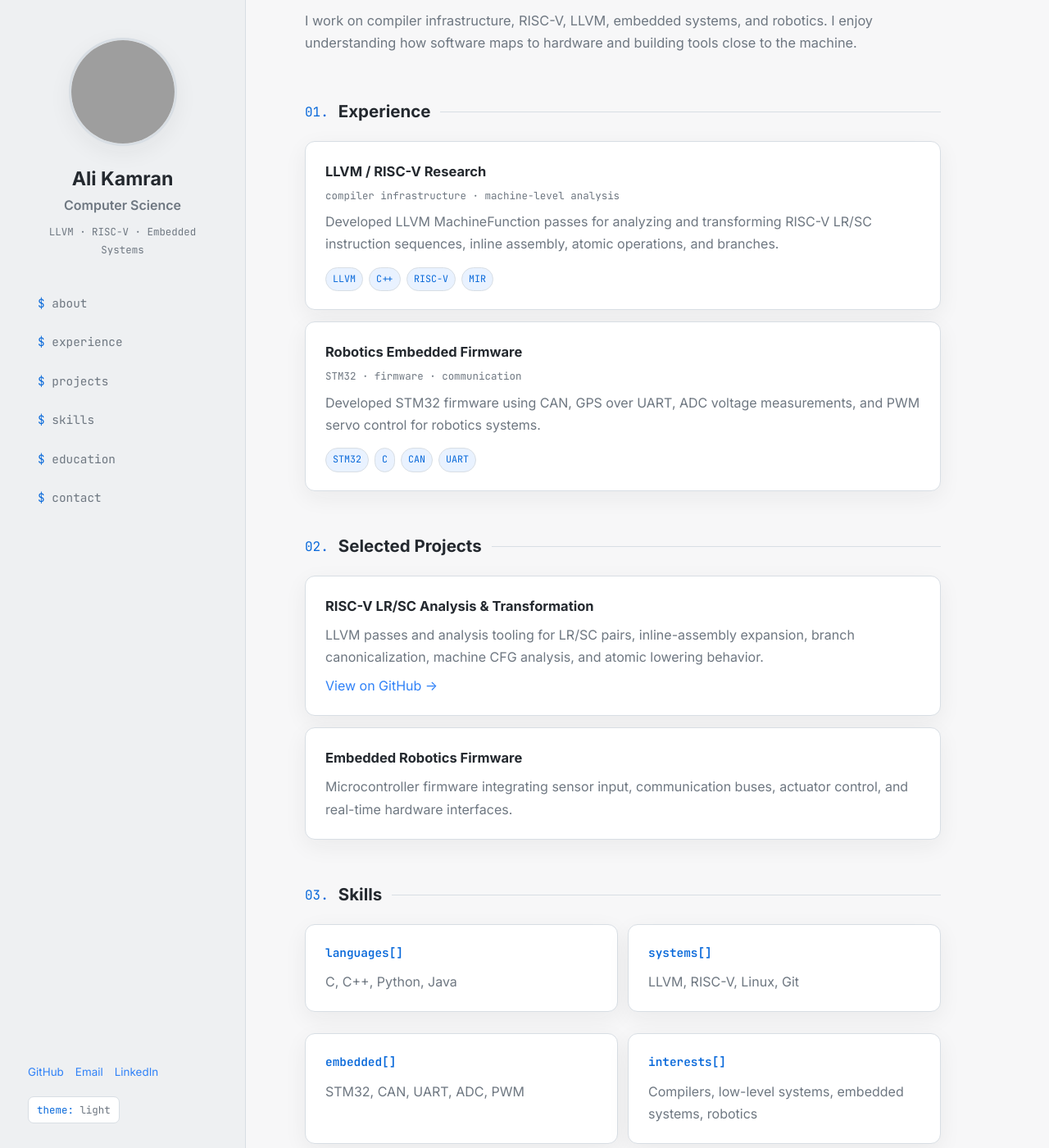
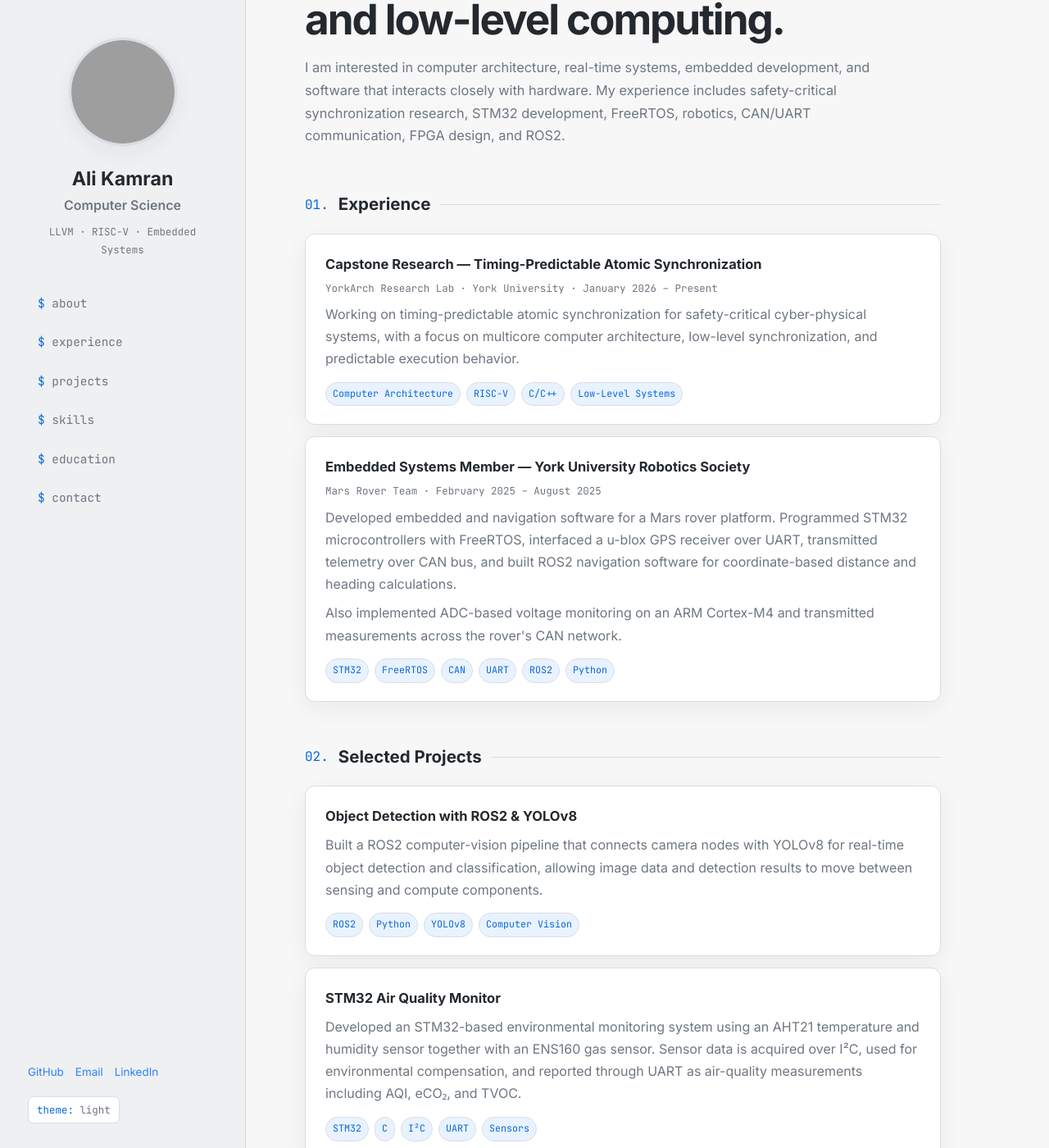
Before and after one commit to ilanarmak03/ilanarmak03.github.io, a Jekyll site: the page built from index.md, in a window 1280 px wide and 1400 px high, scrolled down 215 px. Shown: the whole window at 82% size. Built offline with Jekyll 4.4.1, drawn with Linux system fonts in a browser that asks for light colours; some of the changed text lies outside the part shown; grey boxes are pictures that could not be loaded.

Commit message:
Added Info based on resume

```diff
--- a/index.md
+++ b/index.md
@@ -5,94 +5,244 @@ title: Ali Kamran
 
 <div class="hero" id="about">
   <p class="eyebrow">ali@portfolio:~$ whoami</p>
-  <h2>Computer Science student focused on low-level systems.</h2>
+
+  <h2>Computer Science student focused on embedded systems and low-level computing.</h2>
+
   <p>
-    I work on compiler infrastructure, RISC-V, LLVM, embedded systems, and robotics.
-    I enjoy understanding how software maps to hardware and building tools close to the machine.
+    I am interested in computer architecture, real-time systems, embedded development,
+    and software that interacts closely with hardware. My experience includes
+    safety-critical synchronization research, STM32 development, FreeRTOS,
+    robotics, CAN/UART communication, FPGA design, and ROS2.
   </p>
 </div>
 
+
 <section id="experience">
-  <div class="section-title"><span class="prompt">01.</span><h2>Experience</h2></div>
+
+  <div class="section-title">
+    <span class="prompt">01.</span>
+    <h2>Experience</h2>
+  </div>
+
 
   <div class="card">
-    <h3>LLVM / RISC-V Research</h3>
-    <div class="meta">compiler infrastructure · machine-level analysis</div>
+    <h3>Capstone Research — Timing-Predictable Atomic Synchronization</h3>
+
+    <div class="meta">
+      YorkArch Research Lab · York University · January 2026 – Present
+    </div>
+
     <p>
-      Developed LLVM MachineFunction passes for analyzing and transforming RISC-V LR/SC
-      instruction sequences, inline assembly, atomic operations, and branches.
+      Working on timing-predictable atomic synchronization for safety-critical
+      cyber-physical systems, with a focus on multicore computer architecture,
+      low-level synchronization, and predictable execution behavior.
     </p>
+
     <div class="tags">
-      <span class="tag">LLVM</span><span class="tag">C++</span><span class="tag">RISC-V</span><span class="tag">MIR</span>
+      <span class="tag">Computer Architecture</span>
+      <span class="tag">RISC-V</span>
+      <span class="tag">C/C++</span>
+      <span class="tag">Low-Level Systems</span>
     </div>
   </div>
 
+
   <div class="card">
-    <h3>Robotics Embedded Firmware</h3>
-    <div class="meta">STM32 · firmware · communication</div>
+    <h3>Embedded Systems Member — York University Robotics Society</h3>
+
+    <div class="meta">
+      Mars Rover Team · February 2025 – August 2025
+    </div>
+
     <p>
-      Developed STM32 firmware using CAN, GPS over UART, ADC voltage measurements,
-      and PWM servo control for robotics systems.
+      Developed embedded and navigation software for a Mars rover platform.
+      Programmed STM32 microcontrollers with FreeRTOS, interfaced a u-blox GPS
+      receiver over UART, transmitted telemetry over CAN bus, and built ROS2
+      navigation software for coordinate-based distance and heading calculations.
     </p>
+
+    <p>
+      Also implemented ADC-based voltage monitoring on an ARM Cortex-M4 and
+      transmitted measurements across the rover's CAN network.
+    </p>
+
     <div class="tags">
-      <span class="tag">STM32</span><span class="tag">C</span><span class="tag">CAN</span><span class="tag">UART</span>
+      <span class="tag">STM32</span>
+      <span class="tag">FreeRTOS</span>
+      <span class="tag">CAN</span>
+      <span class="tag">UART</span>
+      <span class="tag">ROS2</span>
+      <span class="tag">Python</span>
     </div>
   </div>
+
 </section>
 
+
 <section id="projects">
-  <div class="section-title"><span class="prompt">02.</span><h2>Selected Projects</h2></div>
+
+  <div class="section-title">
+    <span class="prompt">02.</span>
+    <h2>Selected Projects</h2>
+  </div>
+
 
   <div class="card">
-    <h3>RISC-V LR/SC Analysis & Transformation</h3>
+    <h3>Object Detection with ROS2 & YOLOv8</h3>
+
     <p>
-      LLVM passes and analysis tooling for LR/SC pairs, inline-assembly expansion,
-      branch canonicalization, machine CFG analysis, and atomic lowering behavior.
+      Built a ROS2 computer-vision pipeline that connects camera nodes with
+      YOLOv8 for real-time object detection and classification, allowing image
+      data and detection results to move between sensing and compute components.
     </p>
-    <p><a href="https://github.com/ilanarmak03" target="_blank" rel="noreferrer">View on GitHub →</a></p>
+
+    <div class="tags">
+      <span class="tag">ROS2</span>
+      <span class="tag">Python</span>
+      <span class="tag">YOLOv8</span>
+      <span class="tag">Computer Vision</span>
+    </div>
+  </div>
+
+
+  <div class="card">
+    <h3>STM32 Air Quality Monitor</h3>
+
+    <p>
+      Developed an STM32-based environmental monitoring system using an AHT21
+      temperature and humidity sensor together with an ENS160 gas sensor.
+      Sensor data is acquired over I²C, used for environmental compensation,
+      and reported through UART as air-quality measurements including AQI,
+      eCO₂, and TVOC.
+    </p>
+
+    <div class="tags">
+      <span class="tag">STM32</span>
+      <span class="tag">C</span>
+      <span class="tag">I²C</span>
+      <span class="tag">UART</span>
+      <span class="tag">Sensors</span>
+    </div>
+  </div>
+
+
+  <div class="card">
+    <h3>FPGA Note Generator</h3>
+
+    <p>
+      Designed a selectable digital note generator on a DE10-Lite FPGA using
+      Verilog. The design includes hardware frequency measurement, seven-segment
+      display output, UART telemetry, and a C++ host application for real-time
+      audio playback.
+    </p>
+
+    <div class="tags">
+      <span class="tag">FPGA</span>
+      <span class="tag">Verilog</span>
+      <span class="tag">UART</span>
+      <span class="tag">C++</span>
+      <span class="tag">Digital Logic</span>
+    </div>
+  </div>
+
+</section>
+
+
+<section id="skills">
+
+  <div class="section-title">
+    <span class="prompt">03.</span>
+    <h2>Skills</h2>
+  </div>
+
+
+  <div class="skills-grid">
+
+    <div class="card skill-group">
+      <h3>languages[]</h3>
+      <p>
+        C, C++, Python, C#, Java, Verilog,
+        RISC-V Assembly, Bash, PowerShell, JavaScript
+      </p>
+    </div>
+
+
+    <div class="card skill-group">
+      <h3>embedded[]</h3>
+      <p>
+        STM32, ARM Cortex-M4, ATmega328P,
+        FreeRTOS, CAN, UART, I²C, ADC, PWM
+      </p>
+    </div>
+
+
+    <div class="card skill-group">
+      <h3>tools[]</h3>
+      <p>
+        Git, Linux, STM32CubeIDE, VS Code,
+        Make, CMake
+      </p>
+    </div>
+
+
+    <div class="card skill-group">
+      <h3>hardware[]</h3>
+      <p>
+        FPGA development, electronic prototyping,
+        soldering, sensor integration, robotics
+      </p>
+    </div>
+
+
+    <div class="card skill-group">
+      <h3>measurement[]</h3>
+      <p>
+        Oscilloscopes, multimeters, logic analyzers,
+        spectrum analyzers, vector network analyzers
+      </p>
+    </div>
+
+
+    <div class="card skill-group">
+      <h3>databases[]</h3>
+      <p>
+        MySQL, PostgreSQL, SQLite,
+        Microsoft SQL Server, MongoDB
+      </p>
+    </div>
+
+  </div>
+
+</section>
+
+
+<section id="education">
+
+  <div class="section-title">
+    <span class="prompt">04.</span>
+    <h2>Education</h2>
   </div>
 
   <div class="card">
-    <h3>Embedded Robotics Firmware</h3>
+    <h3>York University</h3>
+
+    <div class="meta">
+      Honours Bachelor of Computer Science · 2024 – 2027
+    </div>
+
     <p>
-      Microcontroller firmware integrating sensor input, communication buses,
-      actuator control, and real-time hardware interfaces.
+      Toronto, Ontario, Canada
+    </p>
+
+    <p>
+      <strong>Relevant coursework:</strong>
+      Embedded Systems, Digital Logic Design, Computer Architecture,
+      RISC-V, SystemVerilog, Computer Organization, Operating Systems,
+      Signals and Systems, and Design & Analysis of Algorithms.
     </p>
   </div>
+
 </section>
-
-<section id="skills">
-  <div class="section-title"><span class="prompt">03.</span><h2>Skills</h2></div>
-
-  <div class="skills-grid">
-    <div class="card skill-group">
-      <h3>languages[]</h3>
-      <p>C, C++, Python, Java</p>
-    </div>
-    <div class="card skill-group">
-      <h3>systems[]</h3>
-      <p>LLVM, RISC-V, Linux, Git</p>
-    </div>
-    <div class="card skill-group">
-      <h3>embedded[]</h3>
-      <p>STM32, CAN, UART, ADC, PWM</p>
-    </div>
-    <div class="card skill-group">
-      <h3>interests[]</h3>
-      <p>Compilers, low-level systems, embedded systems, robotics</p>
-    </div>
-  </div>
-</section>
-
-<section id="education">
-  <div class="section-title"><span class="prompt">04.</span><h2>Education</h2></div>
-  <div class="card">
-    <h3>York University</h3>
-    <div class="meta">Bachelor of Science · Computer Science</div>
-    <p>Toronto, Ontario, Canada</p>
-  </div>
-</section>
-
 <section id="contact">
   <div class="section-title"><span class="prompt">05.</span><h2>Contact</h2></div>
   <div class="contact-grid">
```
